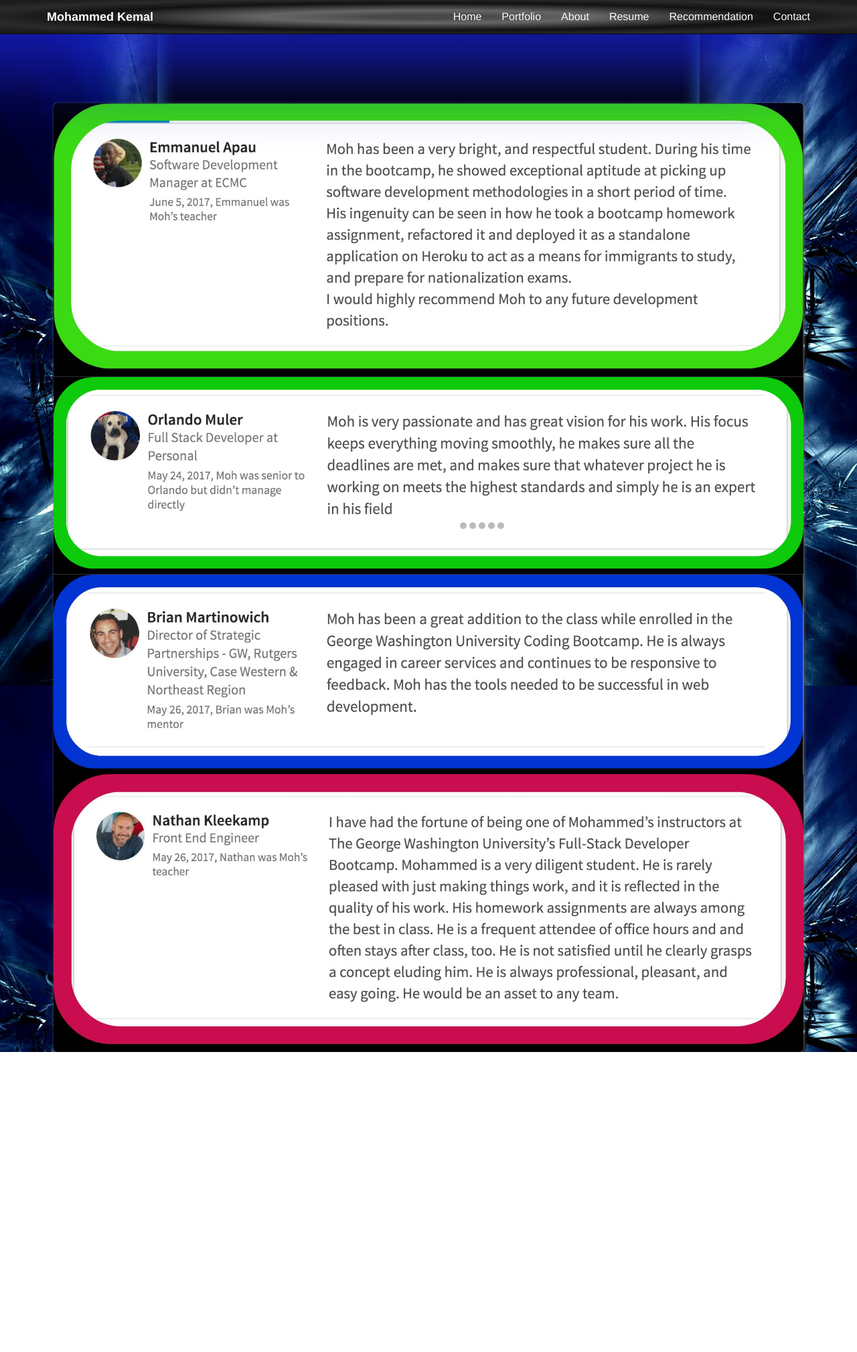
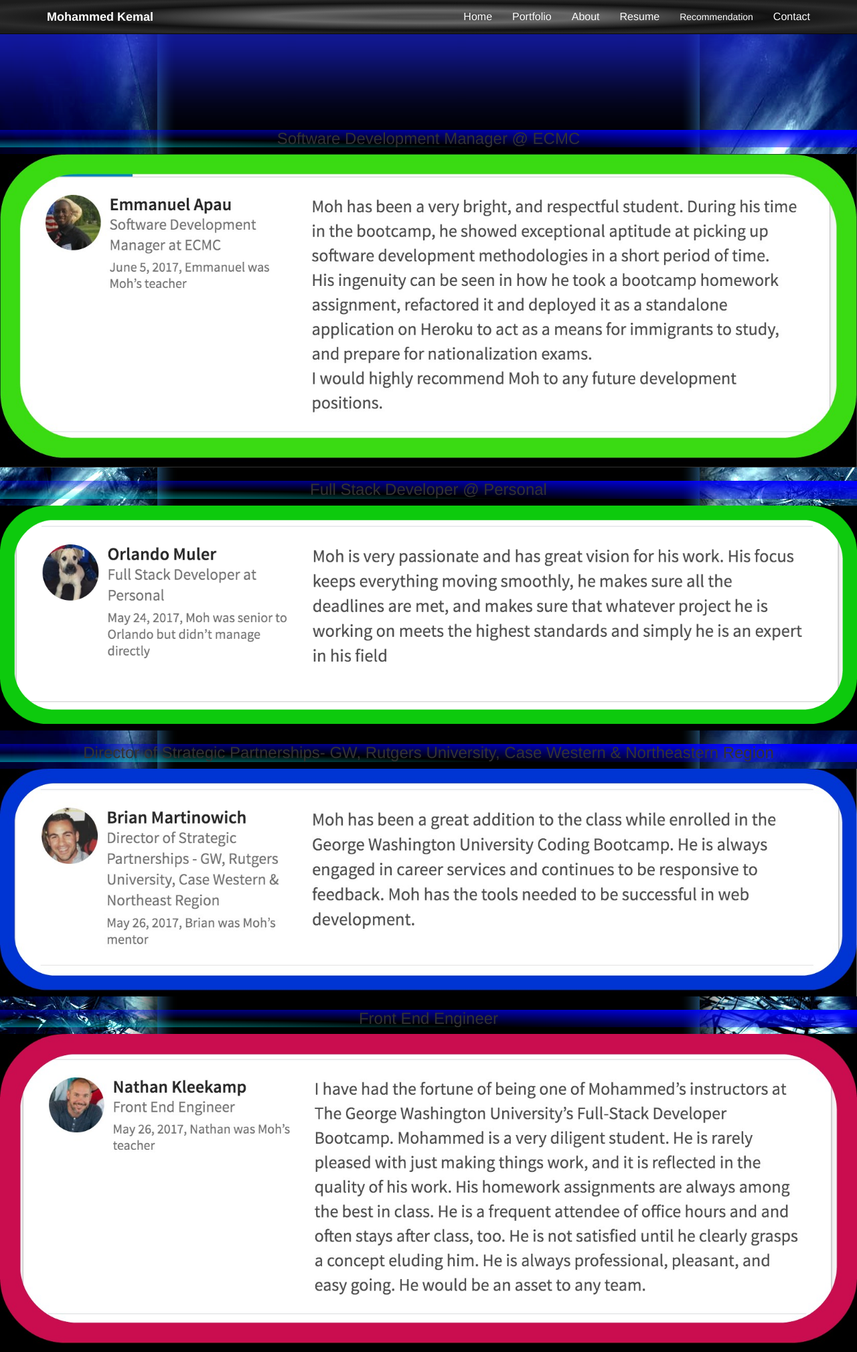
Before and after one commit to mrkem598/port_mas, a PHP site: page /recommendation.html in a window 1280 px wide; the page is wider, and only the part inside the window is pictured. Shown: that part at 67% size. Before the commit the page ends 1571 px from the top of that part, so only its background shows below. Run offline with PHP 8.4, Linux system fonts and the light colour scheme.

Commit message:
reco updated

```diff
--- a/css/recommendation.css
+++ b/css/recommendation.css
@@ -1,254 +1,16 @@
-/*  ------------------------Recomendation-------------*/
-@import 'bourbon';
-/*---- NUMBER OF SLIDE CONFIGURATION ----*/
-$num-of-slide: 5;
-
-.wrapper {
-    max-width: 60em;
-    margin: 1em auto;
-    position: relative;
+img {
+  max-width: 100%;
+  height: auto;
 }
-
-input {
-    display: none;
+h3 {
+  text-align: center;
+  background-image: radial-gradient(ellipse farthest-corner at 45px 45px , #00FFFF 0%, rgba(0, 0, 255, 0) 50%, #0000FF 95%);
 }
-
-.inner {
-    width: percentage($num-of-slide);
-    line-height: 0;
+slide-wrraper {
+  background: url('../img/header3.jpg') no-repeat center center fixed;
+  -webkit-background-size: cover;
+  -moz-background-size: cover;
+  -o-background-size: cover;
+  background-size: cover;
+  margin-top: 20%;
 }
-
-article {
-    width: percentage(1/$num-of-slide);
-    float: left;
-    position: relative;
-
-    img {
-        width: 100%;
-    }
-}
-
-/*---- SET UP CONTROL ----*/
-.slider-prev-next-control {
-    height: 50px;
-    position: absolute;
-    top: 50%;
-    width: 70%;
-    @include transform(translateY(-50%));
-
-    label {
-        display: none;
-        width: 40px;
-        height: 40px;
-        border-radius: 50%;
-        background: #fff;
-        opacity: 0.7;
-
-        &:hover {
-            opacity: 1;
-        }
-    }
-}
-
-.slider-dot-control {
-    position: absolute;
-    width: 100%;
-    bottom: 0;
-    text-align: center;
-
-    label {
-        cursor: pointer;
-        border-radius: 5px;
-        display: inline-block;
-        width: 10px;
-        height: 10px;
-        background: #bbb;
-        @include transition(all 0.3s);
-
-        &:hover {
-            background: #ccc;
-            border-color: #777;
-        }
-    }
-}
-
-/* Info Box */
-.info {
-    position: absolute;
-    font-style: italic;
-    line-height: 20px;
-    opacity: 0;
-    color: #000;
-    text-align: left;
-    @include transition(all 1000ms ease-out 600ms);
-
-    h3 {
-        color: #fcfff4;
-        margin: 0 0 5px;
-        font-weight: normal;
-        font-size: 1.5em;
-        font-style: normal;
-    }
-
-    &.top-left {
-        top: 30px;
-        left: 30px;
-    }
-
-    &.top-right {
-        top: 30px;
-        right: 30px;
-    }
-
-    &.bottom-left {
-        bottom: 30px;
-        left: 30px;
-    }
-
-    &.bottom-right {
-        bottom: 30px;
-        right: 30px;
-    }
-}
-
-/* Slider Styling */
-.slider-wrapper {
-    width: 100%;
-    overflow: hidden;
-    border-radius: 5px;
-    box-shadow: 1px 1px 4px #666;
-    background: #fff;
-    background: #fcfff4;
-    @include transform(translateZ(0));
-    @include transition(all 500ms ease-out);
-
-    .inner {
-        @include transform(translateZ(0));
-        @include transition(all 800ms cubic-bezier(0.77, 0, 0.175, 1));
-    }
-}
-
-/*---- SET POSITION FOR SLIDE ----*/
-%bind-prev-next-button {
-    font-family: FontAwesome;
-    font-style: normal;
-    font-weight: normal;
-    text-decoration: inherit;
-    margin: 0;
-    line-height: 38px;
-    font-size: 3em;
-    display: block;
-    color: #777;
-}
-
-%bind-next-button {
-    @extend %bind-prev-next-button;
-    content: "\f105";
-    padding-left: 15px;
-}
-
-%bind-next-label {
-    display: block;
-    float: right;
-    margin-right: 5px;
-}
-
-%bind-prev-label {
-    display: block;
-    float: left;
-    margin-left: 5px;
-}
-
-%bind-prev-button {
-    @extend %bind-prev-next-button;
-    content: "\f104";
-    padding-left: 8px;
-}
-
-%bind-background-active-dot {
-    background: #333;
-}
-
-%bind-opacity-info {
-    opacity: 1;
-}
-
-@for $i from 1 through $num-of-slide {
-    #slide#{$i}:checked {
-        & ~ .slider-wrapper .inner {
-            margin-left: percentage(1 - $i);
-        }
-
-        & ~ .slider-dot-control label:nth-child(#{$i}) {
-            @extend %bind-background-active-dot;
-        }
-
-        & ~ .slider-wrapper article:nth-child(#{$i}) .info {
-            @extend %bind-opacity-info;
-        }
-    }
-}
-
-@for $i from 1 through ($num-of-slide - 1) {
-    #slide#{$i}:checked {
-        & ~ .slider-prev-next-control label:nth-child(#{$i +1}) {
-            @extend %bind-next-label;
-
-            &::after {
-                @extend %bind-next-button;
-            }
-        }
-    }
-}
-
-#slide#{$num-of-slide}:checked ~ .slider-prev-next-control label:nth-child(1) {
-    @extend %bind-next-label;
-
-    &::after {
-        @extend %bind-next-button;
-    }
-}
-
-@for $i from 2 through $num-of-slide {
-    #slide#{$i}:checked {
-        & ~ .slider-prev-next-control label:nth-child(#{$i - 1}) {
-            @extend %bind-prev-label;
-
-            &::after {
-                @extend %bind-prev-button;
-            }
-        }
-    }
-}
-
-#slide#{1}:checked ~ .slider-prev-next-control label:nth-child(#{$num-of-slide}) {
-    @extend %bind-prev-label;
-
-    &::after {
-        @extend %bind-prev-button;
-    }
-}
-
-/*---- TABLET ----*/
-@media only screen and (max-width: 850px) and (min-width: 450px) {
-    .slider-wrapper {
-        border-radius: 0;
-    }
-}
-
-/*---- MOBILE----*/
-@media only screen and (max-width: 450px) {
-    .slider-wrapper {
-        border-radius: 0;
-    }
-
-    .slider-wrapper .info {
-        opacity: 0;
-    }
-}
-
-@media only screen and (min-width: 850px) {
-    body {
-        padding: 0 80px;
-    }
-}
--- a/recommendation.html
+++ b/recommendation.html
@@ -9,22 +9,19 @@
     <meta name="keywords" content="Mohammed Kemal, Full Sstack web developer">
     <link href="css/bootstrap.min.css" rel="stylesheet" media="screen">
     <link href="css/bootstrap-theme.min.css" rel="stylesheet" media="screen">
+    <!-- <link href="css/styles.css" rel="stylesheet" media="screen"> -->
+    <link href="css/recommendation.css" rel="stylesheet" media="screen">
     <link href="css/styles.css" rel="stylesheet" media="screen">
-    <link href="css/recommendation.css" rel="stylesheet" media="screen">
     <!--[if lt IE 9]>
       <script src="//cdnjs.cloudflare.com/ajax/libs/html5shiv/3.7.3/html5shiv.min.js"></script>
     <![endif]-->
   </head>
 <body>
 <!-- Nav Bar -->
+<!-- Nav Bar -->
 <div class="navbar transparent navbar-inverse navbar-fixed-top">
     <div class="container">
       <div class="navbar-header">
-        <button type="button" class="navbar-toggle" data-toggle="collapse" data-target=".navbar-collapse">
-          <span class="icon-bar"></span>
-          <span class="icon-bar"></span>
-          <span class="icon-bar"></span>
-        </button>
       <a class="navbar-brand text-muted" id="navTitle" href="index.html"><strong>Mohammed Kemal</strong></a>
       </div> <!-- This closes the navbar-header div, and makes the dropdown menu at small screen sizes drop down blow the nav bar, instead of within it.-->
       <div class="collapse navbar-collapse">
@@ -33,7 +30,7 @@
           <li><a class="navButton" href="portfolio.html">Portfolio</a></li>
           <li><a class="navButton" href="about.html">About</a></li>
           <li><a class="navButton" href="MohKemalResume.pdf" target="_blank">Resume</a></li>
-            <li><a class="navButton" href="recommendation.html">Recommendation</a></li>
+          <li><a class="vavButton" href="recommendation.html" target="_blank">Recommendation</a></li>
           <li><a class="navButton" href="#" data-toggle="modal" data-target="#myModal">Contact</a></li>
         </ul>
       </div>
@@ -41,12 +38,7 @@
   </div>
   <!-- End Nav Bar-->
 <div class="wrapper">
-  <input checked type=radio name="slider" id="slide1" />
-  <input type=radio name="slider" id="slide2" />
-  <input type=radio name="slider" id="slide3" />
-  <input type=radio name="slider" id="slide4" />
-  <input type=radio name="slider" id="slide5" />
-
+<br/>
   <div class="slider-wrapper">
     <div class=inner>
       <article>
@@ -81,27 +73,7 @@
     </div>
     <!-- .inner -->
   </div>
-  <!-- .slider-wrapper -->
-
-  <div class="slider-prev-next-control">
-    <label for=slide1></label>
-    <label for=slide2></label>
-    <label for=slide3></label>
-    <label for=slide4></label>
-    <label for=slide5></label>
-  </div>
-  <!-- .slider-prev-next-control -->
-
-  <div class="slider-dot-control">
-    <label for=slide1></label>
-    <label for=slide2></label>
-    <label for=slide3></label>
-    <label for=slide4></label>
-    <label for=slide5></label>
-  </div>
-  <!-- .slider-dot-control -->
   <script src="https://code.jquery.com/jquery.js"></script>
-  <script src="js/script.js"></script>
   <script src="js/bootstrap.min.js"></script>
 </div>
 </body>
```
Also changed, not shown: css/styles.css (line endings or trailing spaces). Lines whose indentation alone changed are shown as unchanged.
